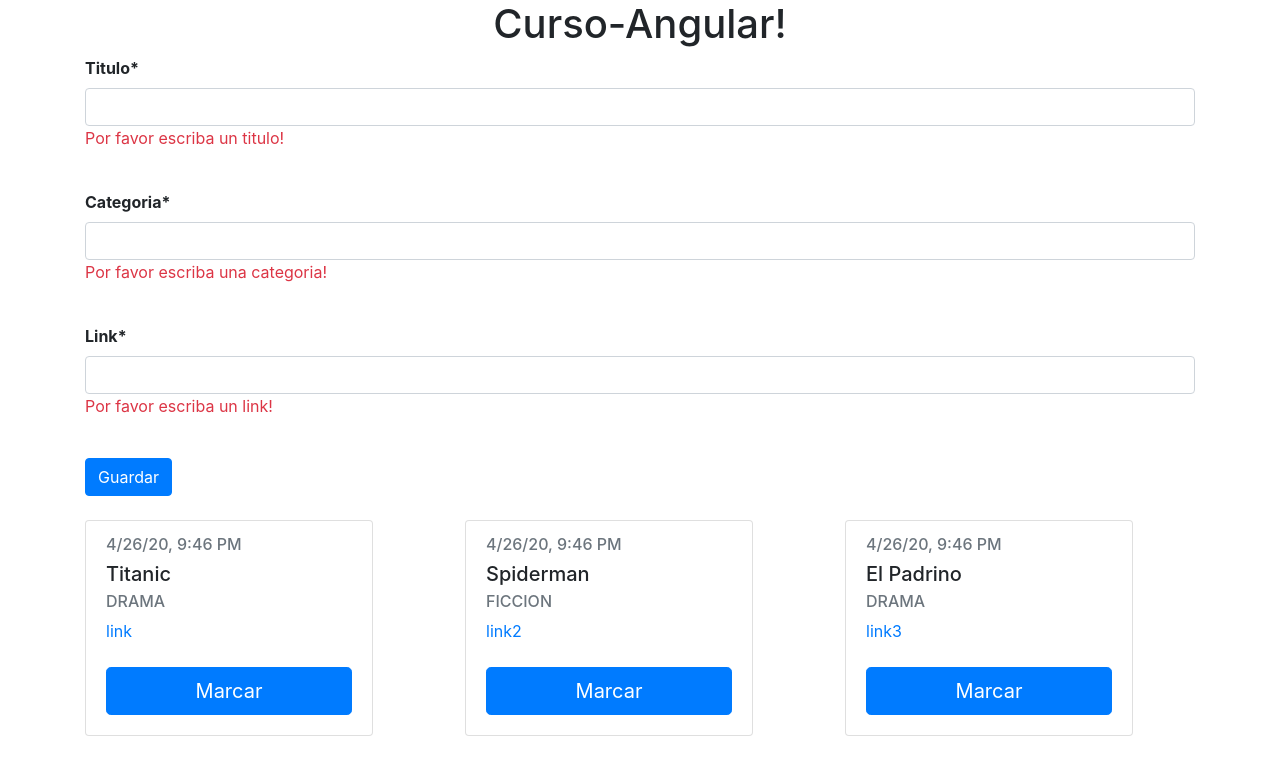
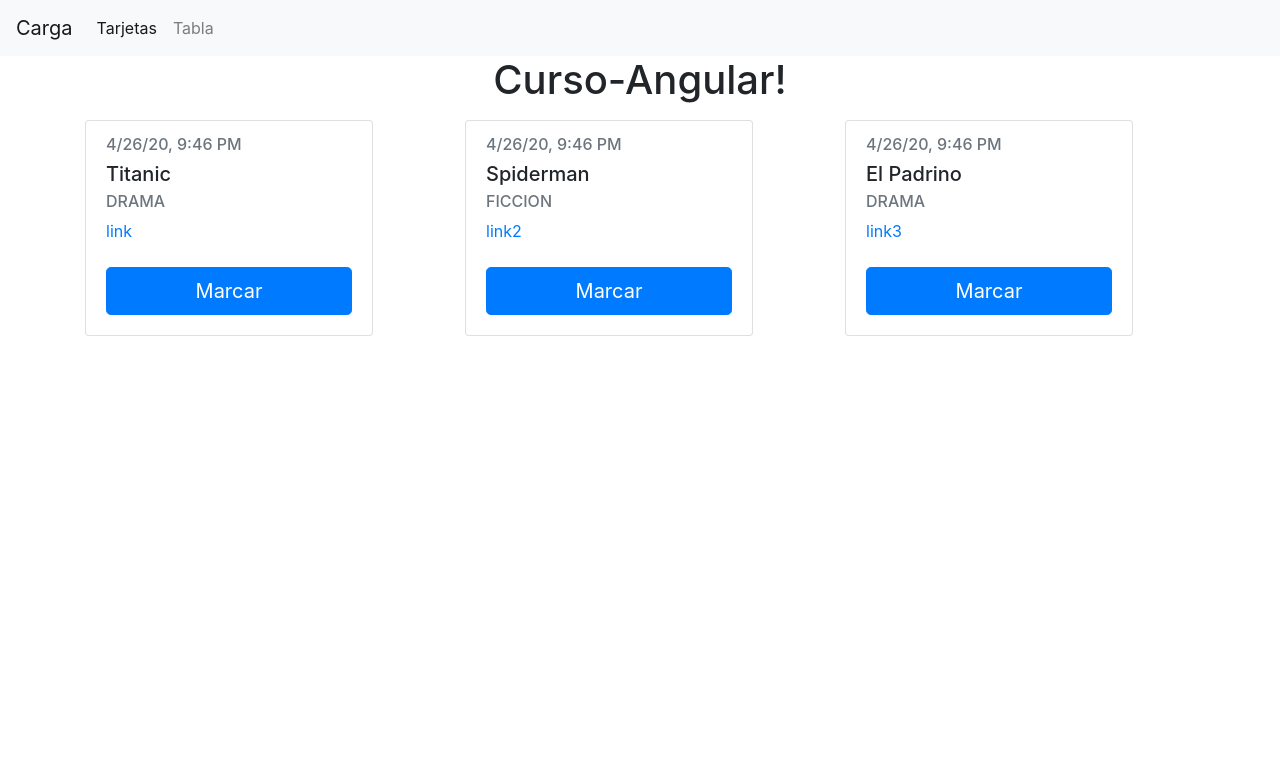
Before and after one commit to isajar/curso-angular, an Angular app: page /tarjetas in a window 1280 px wide. Before the commit this address led to /. Shown: the top 774 px of the page. Built offline with nearby package versions, Linux system fonts and the light colour scheme.

Commit message:
clase8: Agrega navbar y rutas, falta controlar actives

```diff
--- a/src/app/app-routing.module.ts
+++ b/src/app/app-routing.module.ts
@@ -1,10 +1,21 @@
-import { NgModule } from '@angular/core';
-import { Routes, RouterModule } from '@angular/router';
+import { NgModule } from "@angular/core";
+import { Routes, RouterModule } from "@angular/router";
+import { MainComponent } from "./main/main.component";
+import { VistaTarjetaComponent } from "./vista-tarjeta/vista-tarjeta.component";
 
-const routes: Routes = [];
+const routes: Routes = [
+  {
+    path: "",
+    component: MainComponent,
+  },
+  {
+    path: "tarjetas",
+    component: VistaTarjetaComponent,
+  },
+];
 
 @NgModule({
   imports: [RouterModule.forRoot(routes)],
-  exports: [RouterModule]
+  exports: [RouterModule],
 })
-export class AppRoutingModule { }
+export class AppRoutingModule {}
--- a/src/app/app.component.html
+++ b/src/app/app.component.html
@@ -1,8 +1,7 @@
 <!--The content below is only a placeholder and can be replaced.-->
-<app-header></app-header>
+<app-navbar></app-navbar>
 
-<app-main></app-main>
-
-<app-footer></app-footer>
-
-<router-outlet></router-outlet>
+<div class="container">
+  <app-header></app-header>
+  <router-outlet></router-outlet>
+</div>
--- a/src/app/app.module.ts
+++ b/src/app/app.module.ts
@@ -8,6 +8,8 @@ import { MainComponent } from "./main/main.component";
 import { FooterComponent } from "./footer/footer.component";
 import { CardComponent } from "./card/card.component";
 import { PeliculaService } from "./services/pelicula.service";
+import { NavbarComponent } from './navbar/navbar.component';
+import { VistaTarjetaComponent } from './vista-tarjeta/vista-tarjeta.component';
 
 @NgModule({
   declarations: [
@@ -16,6 +18,8 @@ import { PeliculaService } from "./services/pelicula.service";
     MainComponent,
     FooterComponent,
     CardComponent,
+    NavbarComponent,
+    VistaTarjetaComponent,
   ],
   imports: [BrowserModule, AppRoutingModule, FormsModule],
   providers: [PeliculaService],
--- a/src/app/main/main.component.html
+++ b/src/app/main/main.component.html
@@ -18,23 +18,4 @@
   <button type="submit" class="btn btn-primary" (click)="guardar()">
     Guardar
   </button>
-
-  <div class="alert alert-danger mt-1" role="alert" *ngIf="mensaje">
-    Se ha marcado {{ mensaje | uppercase }}
-  </div>
-
-  <br />
-  <br />
-  <div class="row">
-    <div class="col" *ngFor="let peli of arregloPeliculas">
-      <app-card
-        [titulo]="peli.titulo"
-        [subtitulo]="peli.categoria"
-        [link]="peli.link"
-        [creado]="peli.creado"
-        (marcado)="peliMarcada($event)"
-      >
-      </app-card>
-    </div>
-  </div>
 </div>
--- a/src/app/main/main.component.ts
+++ b/src/app/main/main.component.ts
@@ -32,11 +32,4 @@ export class MainComponent implements OnInit {
   resetFormulario() {
     this.titulo = this.categoria = this.link = "";
   }
-
-  peliMarcada(event: string) {
-    this.mensaje = event;
-    setTimeout(() => {
-      this.mensaje = "";
-    }, 3000);
-  }
 }
--- /dev/null
+++ b/src/app/navbar/navbar.component.html
@@ -0,0 +1,24 @@
+<nav class="navbar navbar-expand-lg navbar-light bg-light">
+  <a class="navbar-brand" routerLink="/">Carga</a>
+  <button
+    class="navbar-toggler"
+    type="button"
+    data-toggle="collapse"
+    data-target="#navbarNav"
+    aria-controls="navbarNav"
+    aria-expanded="false"
+    aria-label="Toggle navigation"
+  >
+    <span class="navbar-toggler-icon"></span>
+  </button>
+  <div class="collapse navbar-collapse" id="navbarNav">
+    <ul class="navbar-nav">
+      <li class="nav-item active">
+        <a class="nav-link" routerLink="tarjetas">Tarjetas </a>
+      </li>
+      <li class="nav-item">
+        <a class="nav-link" href="#">Tabla</a>
+      </li>
+    </ul>
+  </div>
+</nav>
--- /dev/null
+++ b/src/app/navbar/navbar.component.ts
@@ -0,0 +1,15 @@
+import { Component, OnInit } from '@angular/core';
+
+@Component({
+  selector: 'app-navbar',
+  templateUrl: './navbar.component.html',
+  styleUrls: ['./navbar.component.css']
+})
+export class NavbarComponent implements OnInit {
+
+  constructor() { }
+
+  ngOnInit() {
+  }
+
+}
--- /dev/null
+++ b/src/app/vista-tarjeta/vista-tarjeta.component.html
@@ -0,0 +1,15 @@
+<div class="alert alert-danger mt-2" role="alert" *ngIf="mensaje">
+  Se ha marcado {{ mensaje | uppercase }}
+</div>
+<div class="row mt-3">
+  <div class="col" *ngFor="let peli of peliculas">
+    <app-card
+      [titulo]="peli.titulo"
+      [subtitulo]="peli.categoria"
+      [link]="peli.link"
+      [creado]="peli.creado"
+      (marcado)="peliMarcada($event)"
+    >
+    </app-card>
+  </div>
+</div>
--- /dev/null
+++ b/src/app/vista-tarjeta/vista-tarjeta.component.ts
@@ -0,0 +1,25 @@
+import { Component, OnInit } from "@angular/core";
+import { Pelicula } from "../models/pelicula.model";
+import { PeliculaService } from "../services/pelicula.service";
+
+@Component({
+  selector: "app-vista-tarjeta",
+  templateUrl: "./vista-tarjeta.component.html",
+  styleUrls: ["./vista-tarjeta.component.css"],
+})
+export class VistaTarjetaComponent implements OnInit {
+  peliculas: Pelicula[] = [];
+  mensaje: string;
+  constructor(private peliculaService: PeliculaService) {}
+
+  ngOnInit() {
+    this.peliculas = this.peliculaService.getAllPeliculas();
+  }
+
+  peliMarcada(event: string) {
+    this.mensaje = event;
+    setTimeout(() => {
+      this.mensaje = "";
+    }, 3000);
+  }
+}
```
Also changed, not shown: src/app/navbar/navbar.component.css (added), src/app/vista-tarjeta/vista-tarjeta.component.css (added).
